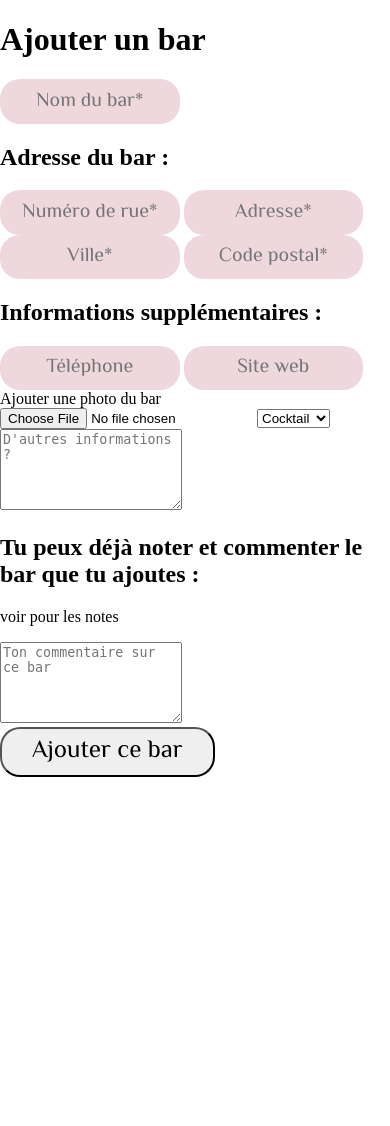
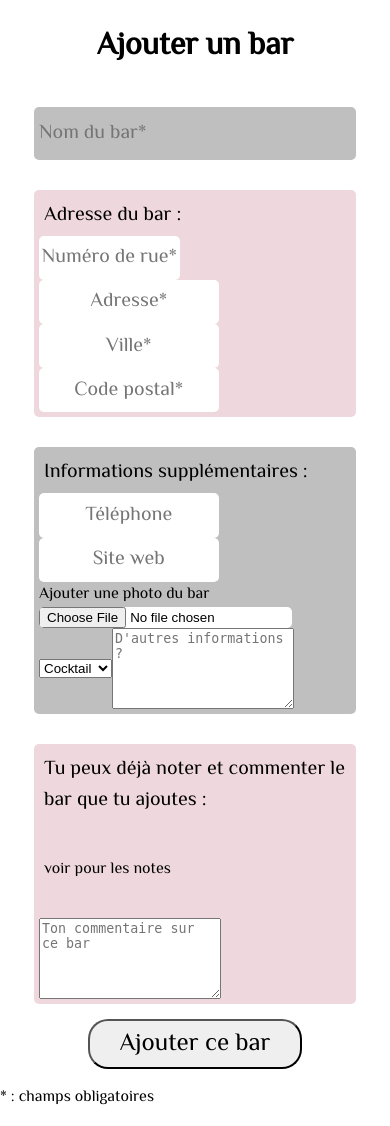
Before and after one commit to Lchikar/Barodeur, a PHP site: page /ajouter_bar.html in a window 390 px wide. Shown: the part 127-1253 px from the top of the page. Before the commit the page ends 904 px from the top, so only its background shows below. Run offline with PHP 8.4, Linux system fonts and the light colour scheme.

Commit message:
Début css page ajout bar

```diff
--- a/front/ajouter_bar.html
+++ b/front/ajouter_bar.html
@@ -8,11 +8,12 @@
     <meta name="keywords" content="bar etudiant">
     <meta name="viewport" content="width=device-width" />
     <link rel="stylesheet" type="text/css" href="css/menu.css">
+    <link rel="stylesheet" type="text/css" href="css/ajout_bar.css">
     <link href="https://fonts.googleapis.com/css?family=El+Messiri" rel="stylesheet">
     <title>Ajouter un bar</title>
 </head>
 
-<body id="pageAccueil">
+<body id="ajoutBar">
     <nav id="menu">
         <div id="classement">
             <div id="classer" onClick="Afficher()"></div>
@@ -46,9 +47,11 @@
             <input type="submit" value="Se déconnecter" />
         </form>
     </div>
+
+
     <main>
         <h1>Ajouter un bar</h1>
-        <form>
+        <form id="form_ajout_bar">
             <input type="text" name="nom_bar" id="input_nom_bar" placeholder="Nom du bar*" required />
             <div id="adresse_bar">
                 <h2>Adresse du bar :</h2>
@@ -86,6 +89,9 @@
             <input type="submit" name="ajouter_un_bar" value="Ajouter ce bar">
         </form>
     </main>
+    <footer>
+        <p>* : champs obligatoires</p>
+    </footer>
     <script src="js/menu.js"></script>
 </body>
 
--- /dev/null
+++ b/front/css/ajout_bar.css
@@ -0,0 +1,54 @@
+@media only screen and (max-width: 830px) {
+    #ajoutBar{
+        font-family: 'El Messiri', sans-serif;
+    }
+    #ajoutBar main{
+        display: flex;
+        flex-direction: column;
+        align-items: center;
+        min-height: 100vh;
+        width: 100vw;
+    }
+    #form_ajout_bar, #form_ajout_bar div{
+        display: flex;
+        flex-direction: column;
+        align-items: center;
+    }
+    #input_nom_bar{
+        width: 80vw;
+        background-color: #bfbfbf;
+        border-radius: 5px;
+        text-align: left;
+        padding: 5px;
+        margin: 15px 0;
+    }
+    #form_ajout_bar div{
+        width: 80vw;
+        padding: 5px;
+        border-radius: 5px;
+        margin: 15px 0;
+        display: flex;
+        flex-direction: row;
+        flex-wrap: wrap;
+    }
+    #form_ajout_bar h2{
+        margin: 5px;
+        width: 78vw;
+        font-size: 20px;
+        font-weight: normal;
+    }
+    #form_ajout_bar div input{
+        background-color: white;
+        border-radius: 5px;
+    }
+    #form_ajout_bar div:nth-child(even){
+        background-color: #efd8dd;
+    }
+    #form_ajout_bar div:nth-child(odd){
+        background-color: #bfbfbf;
+    }
+    #input_numero_rue{
+        width: 35vw;
+    }
+
+}
--- a/front/css/menu.css
+++ b/front/css/menu.css
@@ -1,4 +1,6 @@
-body{
+@media only screen and (max-width: 830px) {
+
+    body {
         margin: 0;
         min-height: 100vh;
         min-width: 100vw;
@@ -7,7 +9,7 @@ body{
         flex-wrap: wrap;
     }
 
-#menu{
+    #menu {
         display: flex;
         flex-direction: row;
         flex-wrap: wrap;
@@ -16,15 +18,15 @@ body{
         min-width: 100vw;
     }
 
-#menu div{
+    #menu div {
         margin: auto;
     }
 
-#affiche_bar h1{
+    #affiche_bar h1 {
         margin: 15px;
     }
 
-#deconnection{
+    #deconnection {
         background-image: url(../image/deco.png);
         background-repeat: no-repeat;
         height: 50px;
@@ -34,7 +36,7 @@ body{
         background-color: #85000c;
     }
 
-#classer{
+    #classer {
         height: 50px;
         width: 50px;
         background-size: contain;
@@ -44,12 +46,12 @@ body{
         background-repeat: no-repeat;
     }
 
-input[type="text"]{
+    input[type="text"] {
         background-color: #efd8dd;
         border-radius: 20px;
         border-width: 0;
         height: 5vh;
-	width:45vw;
+        width: 45vw;
         font-size: 20px;
         font-family: 'El Messiri', sans-serif;
         font-weight: normal;
@@ -57,7 +59,7 @@ input[type="text"]{
         margin: 0;
     }
 
-#croix{
+    #croix {
         margin: 15px;
         height: 50px;
         width: 50px;
@@ -66,7 +68,7 @@ input[type="text"]{
         background-size: contain;
     }
 
-#mainForm{
+    #mainForm {
         height: 80vh;
         width: 55vw;
         display: flex;
@@ -78,7 +80,7 @@ input[type="text"]{
         align-items: center;
     }
 
-#cocher{
+    #cocher {
         display: grid;
         height: 20vh;
         color: white;
@@ -87,23 +89,23 @@ input[type="text"]{
         font-weight: normal;
     }
 
-#trier{
+    #trier {
         margin-bottom: 10px;
         margin-top: 45px;
     }
 
-input[type="radio" i] {
+    input[type="radio"i] {
         margin: 15px;
         border-radius: 10px;
         transform: scale(1.4);
     }
 
-#mainForm input{
+    #mainForm input {
         background-color: #efd8dd;
         border-width: 0;
     }
 
-input[type="submit" i] {
+    input[type="submit"i] {
         border-radius: 20px;
         margin: auto;
         width: 55vw;
@@ -114,7 +116,7 @@ input[type="submit" i] {
         text-align: center;
     }
 
-#hidden{
+    #hidden {
         min-width: 100vw;
         min-height: 100vh;
         position: fixed;
@@ -124,3 +126,4 @@ input[type="submit" i] {
         background-color: #85000c;
         font-family: 'El Messiri', sans-serif;
     }
+}
```
Lines whose indentation alone changed are shown as unchanged.
